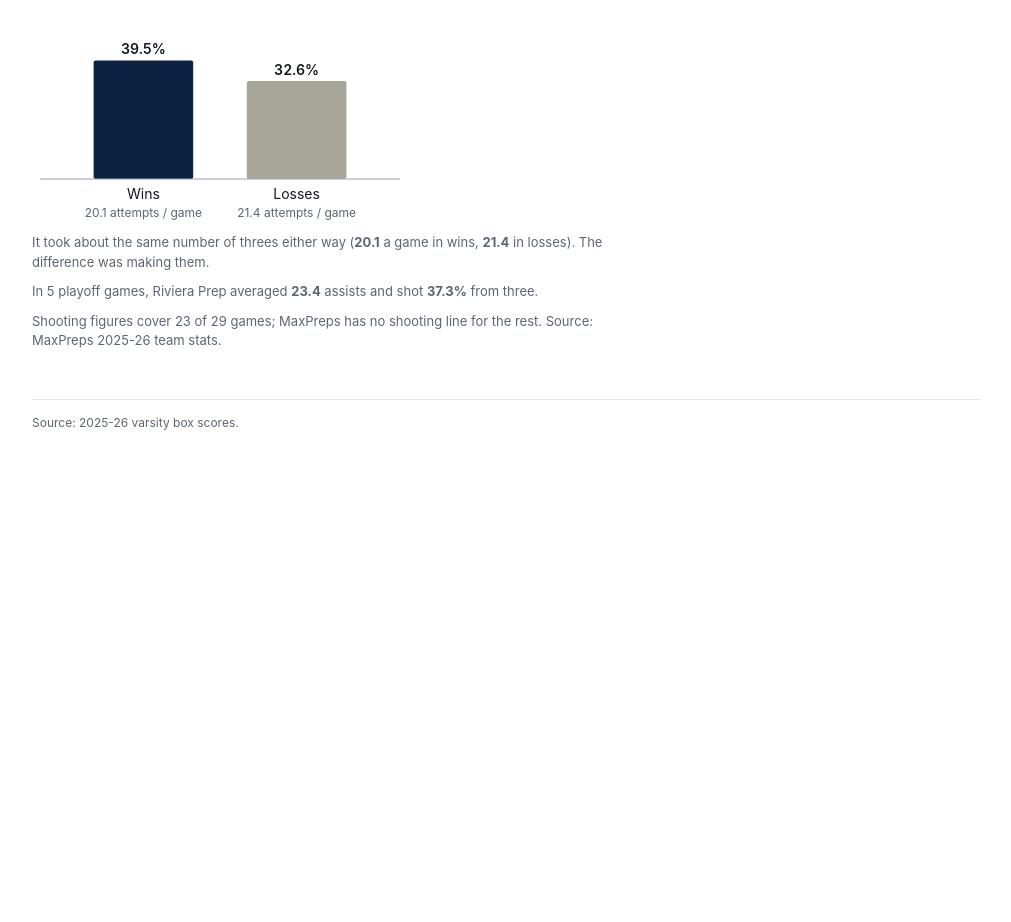
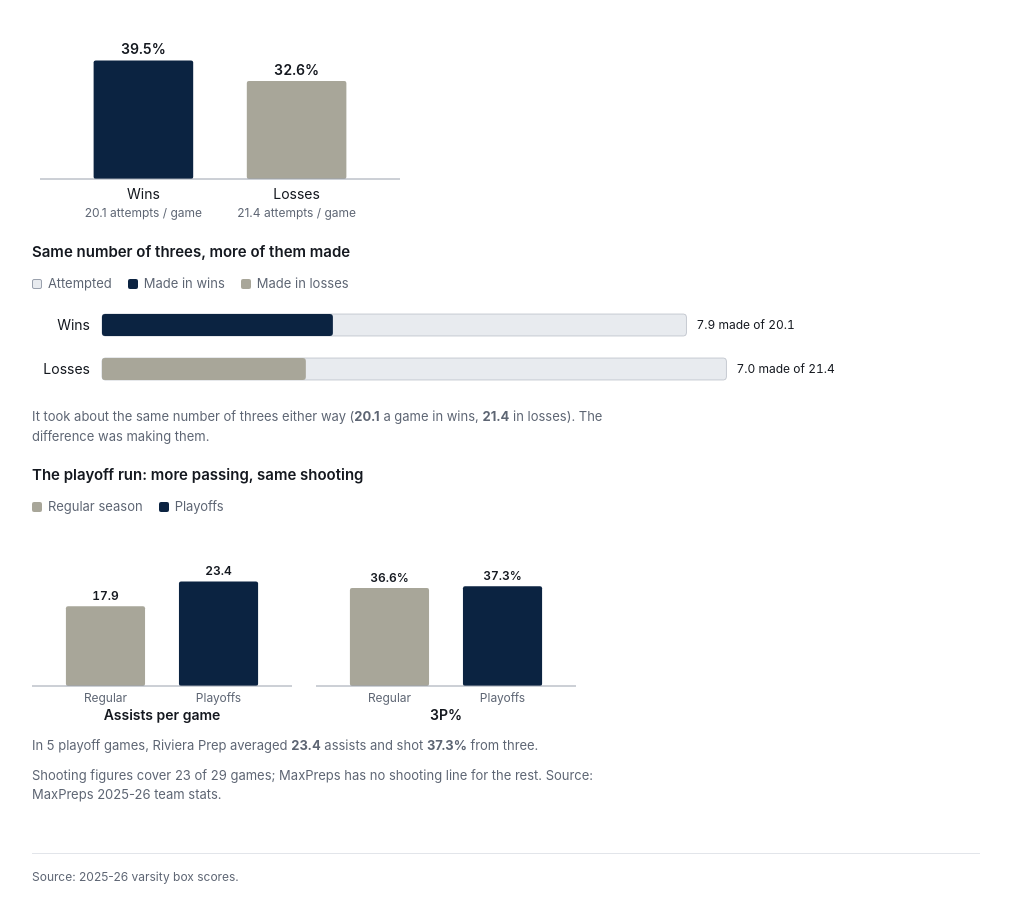
Before and after one commit to ENG5000/HSBBData2, a plain HTML site: page index.html in a window 1280 px wide. Shown: the part 2772-3694 px from the top of the page, without its empty margins (134-1145 px from the left). Before the commit the page ends 3264 px from the top, so only its background shows below. Drawn offline with Linux system fonts and the light colour scheme.

Commit message:
Add graphs: threes made of attempted, regular season vs playoffs
Co-Authored-By: Claude Opus 5.5 <noreply@anthropic.com>
Claude-Session: https://claude.ai/code/session_01QBDWqbvNW4YNTL86CGsHxj

```diff
--- a/index.html
+++ b/index.html
@@ -66,6 +66,7 @@ body { margin: 0; background: var(--bg); color: var(--fg); font-family: var(--fo
 .rp-badge { display: inline-block; vertical-align: middle; margin-left: 6px; padding: 1px 8px; border-radius: 999px; border: 1px solid #b7791f; color: #b7791f; font-family: var(--font); font-size: 12px; font-weight: 600; }
 .rp-note-lead { font-size: 15px; color: var(--fg); }
 .rp-note-lead b { color: var(--ink); font-variant-numeric: tabular-nums; }
+.rp-sw-att { background: var(--grid); outline: 1px solid var(--axis); outline-offset: -1px; }
 .rp-h3 { margin: 8px 0 0; font-size: 15px; font-weight: 600; color: var(--fg); }
 .rp-tablewrap { overflow-x: auto; }
 .rp-table { border-collapse: collapse; width: 100%; font-variant-numeric: tabular-nums; }
@@ -142,7 +143,13 @@ body { margin: 0; background: var(--bg); color: var(--fg); font-family: var(--fo
     <p class="rp-note">With 20 or more assists, Riviera Prep went <b id="ast20-hi">—</b>. With fewer, <b id="ast20-lo">—</b>. The dashed line marks 20 assists.</p>
     <h3 class="rp-h3">Three-point shooting in wins and losses</h3>
     <div class="rp-chart" id="tp-chart" style="min-height:220px"></div>
+    <h3 class="rp-h3">Same number of threes, more of them made</h3>
+    <div class="rp-keys"><span class="rp-key"><i class="rp-sw rp-sw-att"></i>Attempted</span><span class="rp-key"><i class="rp-sw rp-sw-1"></i>Made in wins</span><span class="rp-key"><i class="rp-sw rp-sw-2"></i>Made in losses</span></div>
+    <div class="rp-chart" id="tpm-chart" style="min-height:90px"></div>
     <p class="rp-note">It took about the same number of threes either way (<b id="tpa-w">—</b> a game in wins, <b id="tpa-l">—</b> in losses). The difference was making them.</p>
+    <h3 class="rp-h3">The playoff run: more passing, same shooting</h3>
+    <div class="rp-keys"><span class="rp-key"><i class="rp-sw rp-sw-2"></i>Regular season</span><span class="rp-key"><i class="rp-sw rp-sw-1"></i>Playoffs</span></div>
+    <div class="rp-chart" id="po-chart" style="min-height:200px"></div>
     <p class="rp-note">In <span id="po-n">—</span> playoff games, Riviera Prep averaged <b id="po-ast">—</b> assists and shot <b id="po-tp">—</b> from three.</p>
     <p class="rp-note">Shooting figures cover <span id="sh-n">—</span> of <span id="sh-all">—</span> games; MaxPreps has no shooting line for the rest. Source: MaxPreps 2025-26 team stats.</p>
   </section>
@@ -195,7 +202,8 @@ const paintSummary = [['Wins', 'W'], ['Losses', 'L']].map(([outcome, code]) => {
 
 const shWith = SHOOT.filter((g) => has(g.tpa));
 const shootBy = (keep) => { const all = SHOOT.filter(keep), s = shWith.filter(keep); const tpm = s.reduce((a, g) => a + g.tpm, 0), tpa = s.reduce((a, g) => a + g.tpa, 0); return { ast: all.reduce((a, g) => a + g.ast, 0) / all.length, pct: tpm / tpa, tpa: tpa / s.length, n: all.length }; };
-const shW = shootBy((g) => g.result === 'W'), shL = shootBy((g) => g.result === 'L'), shPO = shootBy((g) => g.phase === 'Playoffs');
+const shW = shootBy((g) => g.result === 'W'), shL = shootBy((g) => g.result === 'L'), shPO = shootBy((g) => g.phase === 'Playoffs'), shRS = shootBy((g) => g.phase === 'Regular season');
+const tpmPer = (keep) => { const s = shWith.filter(keep); return s.reduce((a, g) => a + g.tpm, 0) / s.length; };
 const rec = (rows) => { const w = rows.filter((g) => g.result === 'W').length; return `${w}–${rows.length - w}`; };
 const pct1 = (v) => `${(v * 100).toFixed(1)}%`;
 
@@ -369,7 +377,47 @@ function drawThrees() {
   svg.append('line').attr('x1', m.l).attr('x2', x.range()[1]).attr('y1', y(0)).attr('y2', y(0)).style('stroke', 'var(--axis)');
 }
 
-function drawAll() { drawBattle(); drawMargin(); drawWinLoss(); drawAssists(); drawThrees(); drawPaint(); }
+function drawMadeAttempted() {
+  const el = document.getElementById('tpm-chart'); el.replaceChildren();
+  const rows = [{ label: 'Wins', made: tpmPer((g) => g.result === 'W'), att: shW.tpa, color: 'var(--c1)' }, { label: 'Losses', made: tpmPer((g) => g.result === 'L'), att: shL.tpa, color: 'var(--c2)' }];
+  const W = Math.max(280, el.clientWidth), narrow = W < 520, rowH = narrow ? 56 : 44, barH = 22, left = narrow ? 0 : 70;
+  const svg = d3.select(el).append('svg').attr('width', '100%').attr('height', rows.length * rowH + 6).attr('role', 'img').attr('aria-label', 'Three-pointers made out of attempted per game, in wins and losses');
+  const x = d3.scaleLinear().domain([0, Math.ceil(d3.max(rows, (r) => r.att) / 5) * 5]).range([left, W - (narrow ? 8 : 150)]);
+  const tip = tooltip(el);
+  rows.forEach((r, i) => {
+    const y0 = i * rowH + (narrow ? 20 : (rowH - barH) / 2);
+    svg.append('text').attr('class', 'rp-cat').attr('x', narrow ? 0 : left - 12).attr('y', narrow ? i * rowH + 13 : y0 + barH / 2 + 5).attr('text-anchor', narrow ? 'start' : 'end').text(r.label);
+    svg.append('rect').attr('x', x(0)).attr('y', y0).attr('width', x(r.att) - x(0)).attr('height', barH).attr('rx', 3).style('fill', 'var(--grid)').style('stroke', 'var(--axis)').style('stroke-width', 0.5);
+    svg.append('rect').attr('x', x(0)).attr('y', y0).attr('width', x(r.made) - x(0)).attr('height', barH).attr('rx', 3).style('fill', r.color)
+      .on('pointermove', (e) => tip.show(e, `Threes in ${r.label.toLowerCase()}`, `${fmt1(r.made)} made of ${fmt1(r.att)} attempted per game`)).on('pointerleave', () => tip.hide());
+    const txt = `${fmt1(r.made)} made of ${fmt1(r.att)}`;
+    if (narrow) svg.append('text').attr('class', 'rp-val').attr('x', narrow ? x(0) : 0).attr('y', i * rowH + 13).attr('dx', 60).text(txt);
+    else svg.append('text').attr('class', 'rp-val').attr('x', x(r.att) + 10).attr('y', y0 + barH / 2 + 4).text(txt);
+  });
+}
+
+function drawPlayoffs() {
+  const el = document.getElementById('po-chart'); el.replaceChildren();
+  const metrics = [{ name: 'Assists per game', rs: shRS.ast, po: shPO.ast, fmt: fmt1, max: 30 }, { name: '3P%', rs: shRS.pct, po: shPO.pct, fmt: pct1, max: 0.5 }];
+  const W = Math.max(280, el.clientWidth), H = 200, m = { t: 26, b: 40 };
+  const svg = d3.select(el).append('svg').attr('width', '100%').attr('height', H).attr('role', 'img').attr('aria-label', 'Assists per game and three-point percentage, regular season versus playoffs');
+  const panelW = Math.min(260, (W - 24) / 2), tip = tooltip(el);
+  metrics.forEach((mt, i) => {
+    const ox = i * (panelW + 24);
+    const x = d3.scaleBand().domain(['Regular season', 'Playoffs']).range([ox, ox + panelW]).padding(0.3);
+    const y = d3.scaleLinear().domain([0, mt.max]).range([H - m.b, m.t]);
+    [['Regular season', mt.rs, 'var(--c2)'], ['Playoffs', mt.po, 'var(--c1)']].forEach(([lab, v, col]) => {
+      svg.append('rect').attr('x', x(lab)).attr('width', x.bandwidth()).attr('y', y(v)).attr('height', y(0) - y(v)).attr('rx', 2).style('fill', col)
+        .on('pointermove', (e) => tip.show(e, `${mt.name}, ${lab.toLowerCase()}`, mt.fmt(v))).on('pointerleave', () => tip.hide());
+      svg.append('text').attr('class', 'rp-val').attr('text-anchor', 'middle').attr('x', x(lab) + x.bandwidth() / 2).attr('y', y(v) - 6).style('font-weight', '600').text(mt.fmt(v));
+      svg.append('text').attr('class', 'rp-axis-label').attr('text-anchor', 'middle').attr('x', x(lab) + x.bandwidth() / 2).attr('y', H - m.b + 16).text(lab === 'Regular season' ? 'Regular' : 'Playoffs');
+    });
+    svg.append('line').attr('x1', ox).attr('x2', ox + panelW).attr('y1', y(0)).attr('y2', y(0)).style('stroke', 'var(--axis)');
+    svg.append('text').attr('class', 'rp-cat').attr('text-anchor', 'middle').attr('x', ox + panelW / 2).attr('y', H - 6).style('font-weight', '600').text(mt.name);
+  });
+}
+
+function drawAll() { drawBattle(); drawMargin(); drawWinLoss(); drawAssists(); drawThrees(); drawMadeAttempted(); drawPlayoffs(); drawPaint(); }
 drawAll();
 let rz; window.addEventListener('resize', () => { clearTimeout(rz); rz = setTimeout(drawAll, 150); });
 </script>
```
